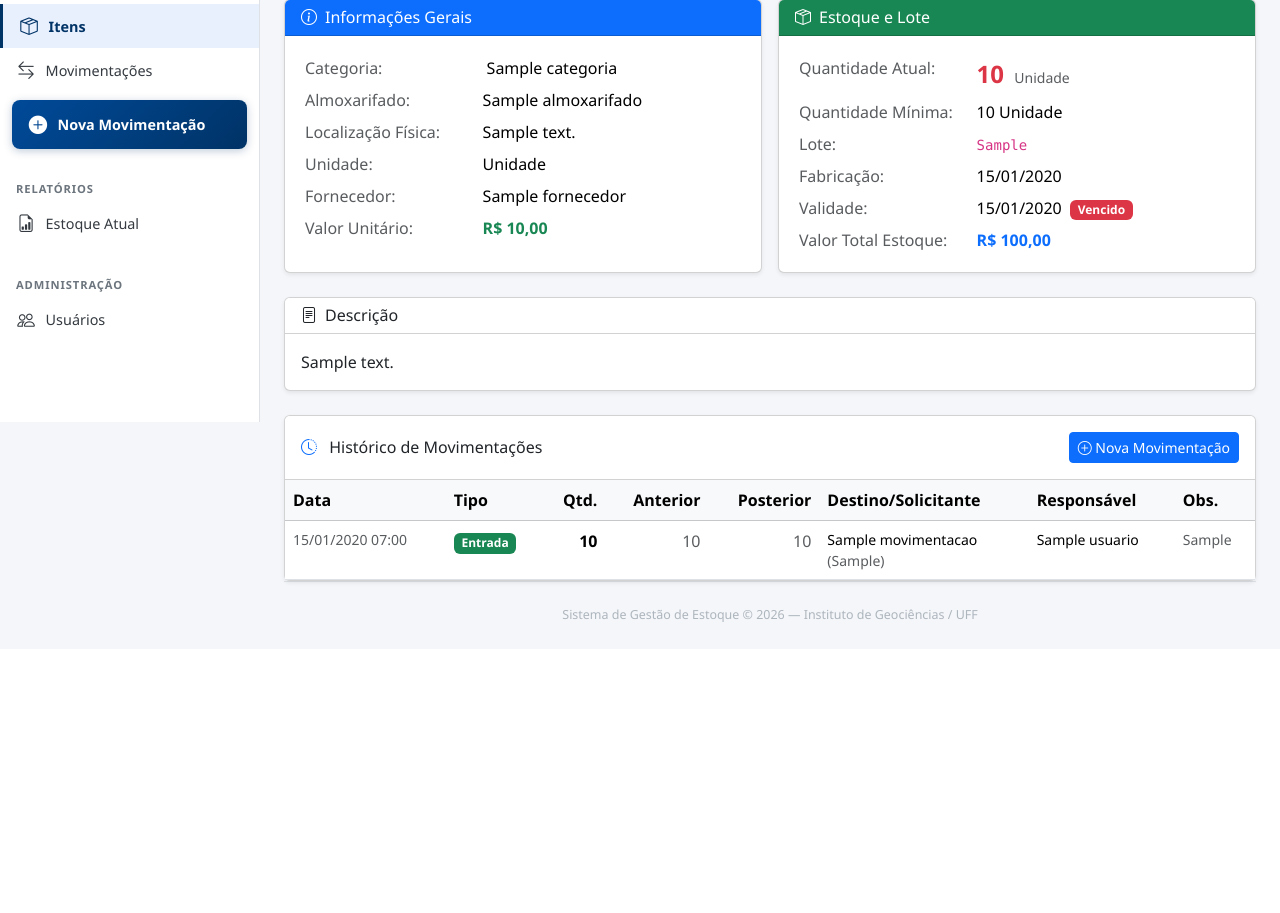
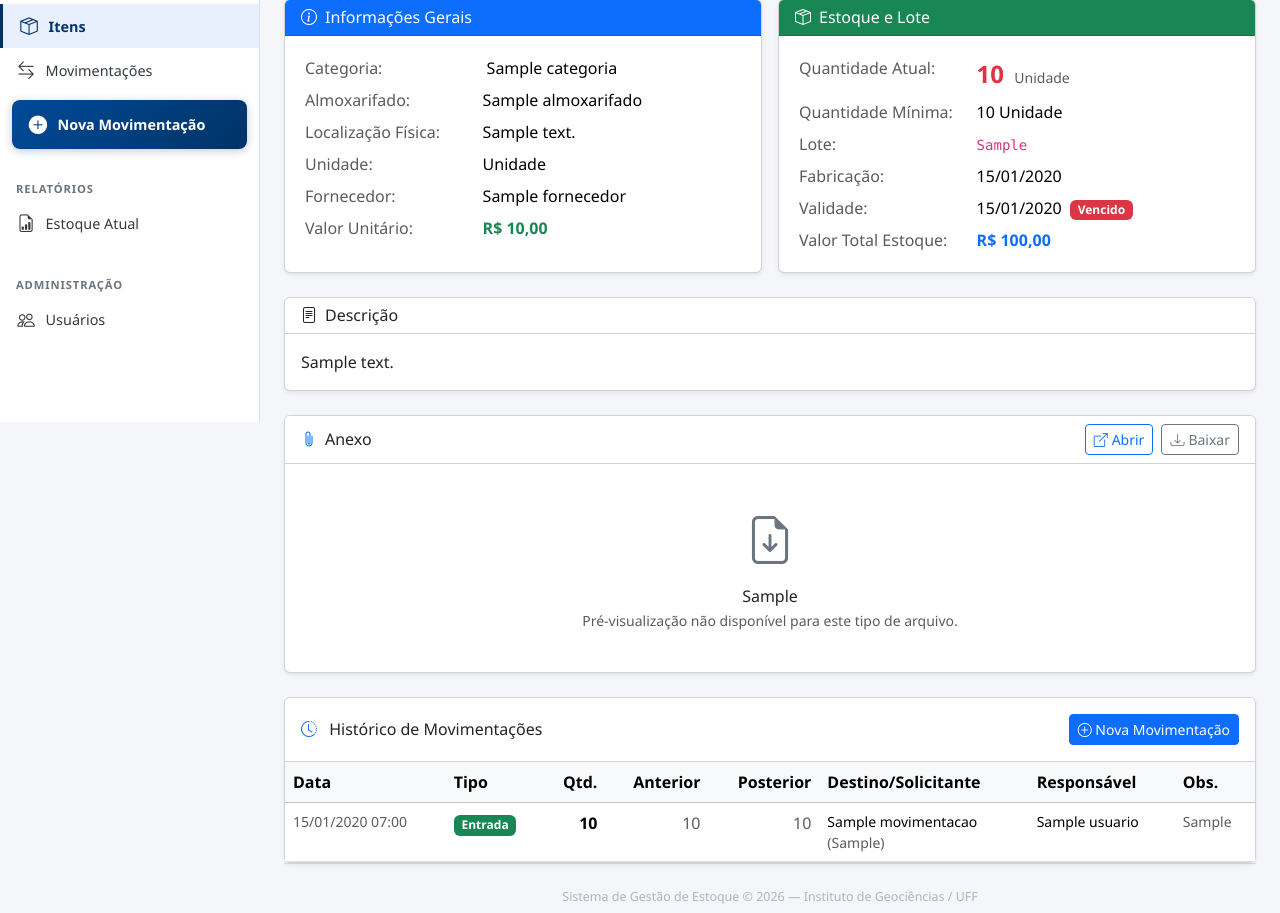
Before and after one commit to pjfernandes/almoxgeo, a Django app: page /itens/1/ in a window 1280 px wide. Shown: the part 378-1291 px from the top of the page. Before the commit the page ends 1000 px from the top, so only its background shows below. Run offline with Django 5.2, Linux system fonts and the light colour scheme; a user stored in the database is signed in; tables that the repository leaves empty hold one stand-in row (values such as "Sample post").

Commit message:
attached files added in item details

```diff
--- a/almoxgeo/urls.py
+++ b/almoxgeo/urls.py
@@ -13,3 +13,6 @@ urlpatterns = [
     # Todas as URLs do app estoque
     path('', include('estoque.urls')),
 ] + static(settings.MEDIA_URL, document_root=settings.MEDIA_ROOT)
+
+if settings.DEBUG:
+    urlpatterns += static(settings.MEDIA_URL, document_root=settings.MEDIA_ROOT)
--- a/estoque/templates/estoque/itens/detalhe.html
+++ b/estoque/templates/estoque/itens/detalhe.html
@@ -272,6 +272,55 @@
       {% endif %}
 
 
+      <!-- ── Anexo do Item ─────────────────────────────────────────── -->
+      {% if item.anexo %}
+      <div class="card shadow-sm mb-4">
+        <div class="card-header bg-white py-2 d-flex justify-content-between align-items-center">
+          <h6 class="mb-0">
+            <i class="bi bi-paperclip me-2 text-primary"></i>Anexo
+          </h6>
+          <div class="d-flex gap-2">
+            <a href="{{ item.anexo.url }}" target="_blank" class="btn btn-sm btn-outline-primary">
+              <i class="bi bi-box-arrow-up-right me-1"></i>Abrir
+            </a>
+            <a href="{{ item.anexo.url }}" download class="btn btn-sm btn-outline-secondary">
+              <i class="bi bi-download me-1"></i>Baixar
+            </a>
+          </div>
+        </div>
+        <div class="card-body text-center">
+          {% with ext=item.anexo.name|lower %}
+          {% if '.png' in ext or '.jpg' in ext or '.jpeg' in ext or '.gif' in ext or '.webp' in ext %}
+          {# Preview de imagem #}
+          <a href="{{ item.anexo.url }}" target="_blank">
+            <img src="{{ item.anexo.url }}" alt="Anexo do item" class="img-fluid rounded border"
+              style="max-height: 320px; object-fit: contain;">
+          </a>
+          <div class="text-muted small mt-2">
+            <i class="bi bi-image me-1"></i>{{ item.anexo.name|cut:"itens/anexos/" }}
+          </div>
+        {% elif '.pdf' in ext %}
+        {# PDF — card visual com botão (sem embutir, por segurança X-Frame) #}
+        <div class="py-4">
+          <i class="bi bi-file-earmark-pdf text-danger" style="font-size: 4rem;"></i>
+          <div class="mt-2 fw-semibold">{{ item.anexo.name|cut:"itens/anexos/" }}</div>
+          <a href="{{ item.anexo.url }}" target="_blank" class="btn btn-danger btn-sm mt-2">
+            <i class="bi bi-box-arrow-up-right me-1"></i>Abrir PDF em nova aba
+          </a>
+        </div>
+          {% else %}
+          {# Outro tipo de arquivo — sem preview #}
+          <div class="py-4">
+            <i class="bi bi-file-earmark-arrow-down text-secondary" style="font-size: 3rem;"></i>
+            <div class="mt-2">{{ item.anexo.name|cut:"itens/anexos/" }}</div>
+            <small class="text-muted">Pré-visualização não disponível para este tipo de arquivo.</small>
+          </div>
+          {% endif %}
+          {% endwith %}
+        </div>
+      </div>
+      {% endif %}
+
       <!-- ── Histórico de Movimentações ────────────────────────────── -->
       <div class="card shadow-sm">
         <div class="card-header bg-white py-3 d-flex justify-content-between align-items-center">
```
